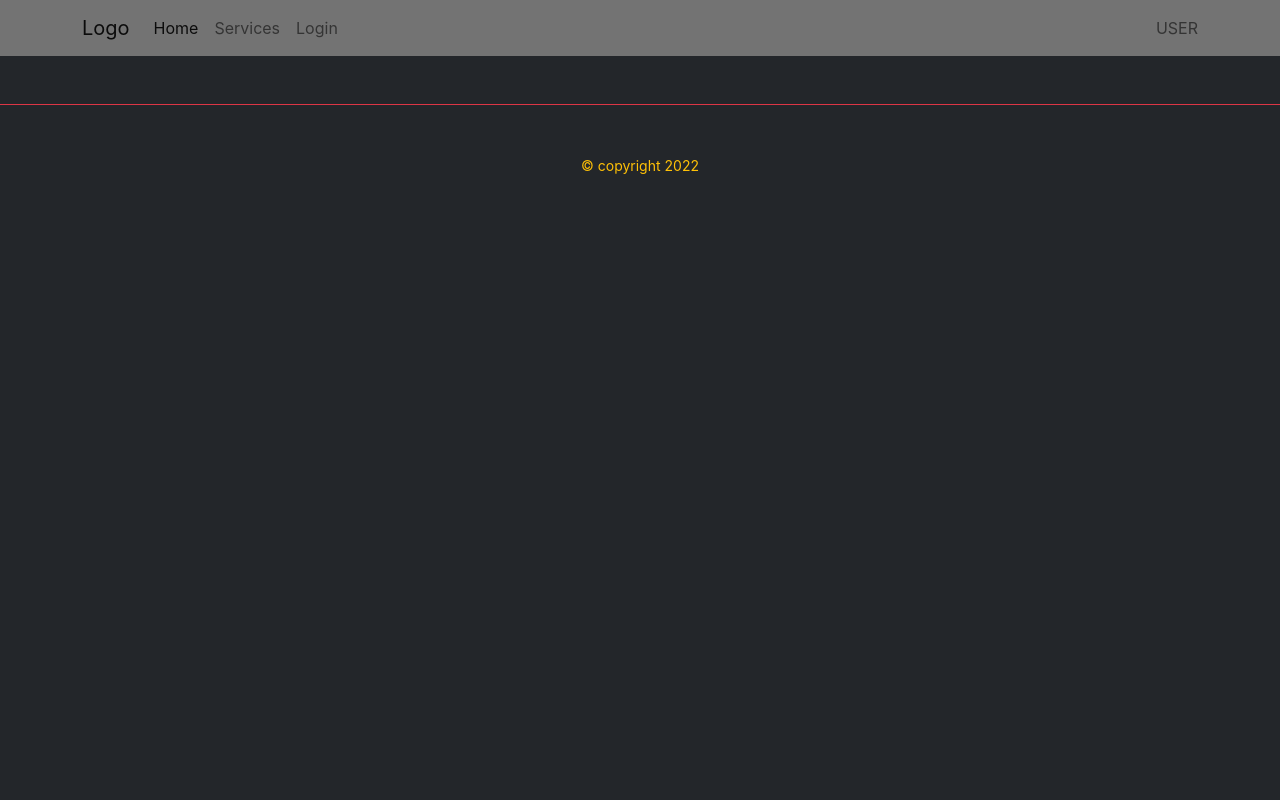
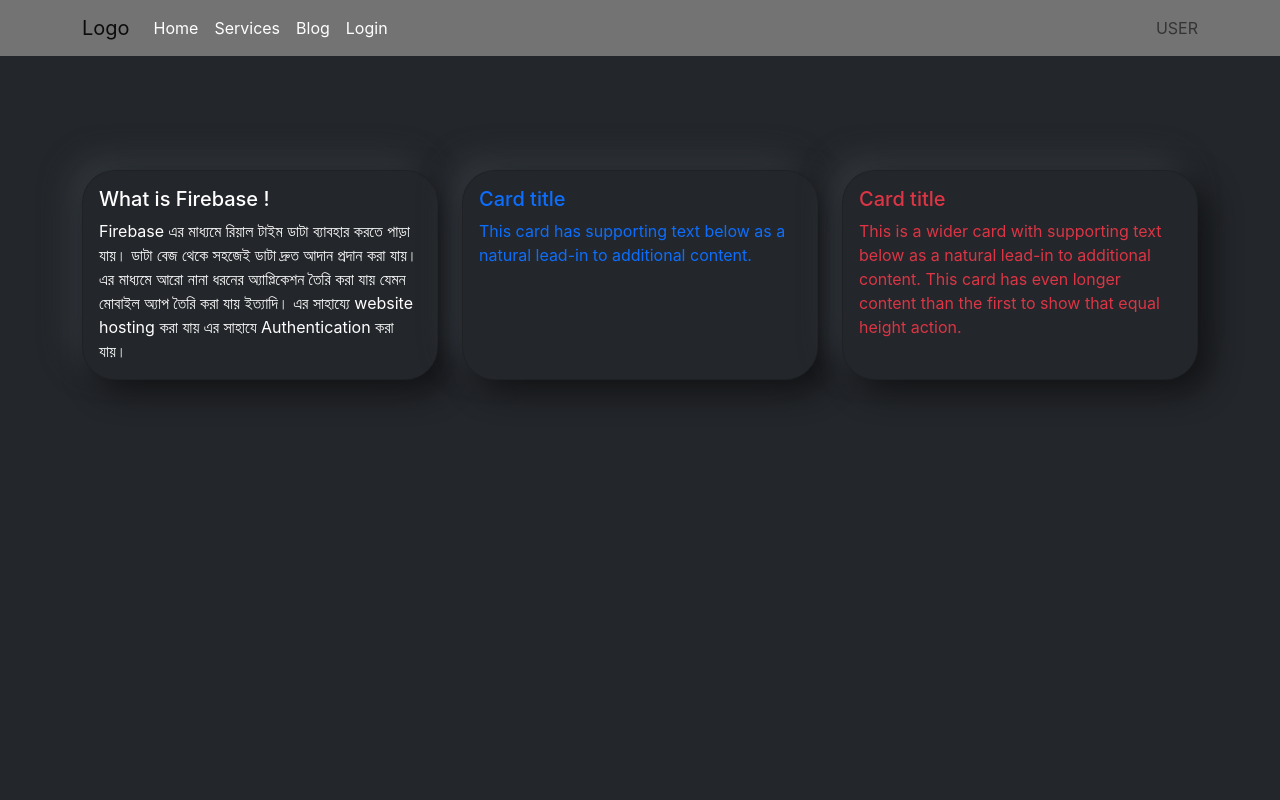
Before and after one commit to owakeelAhmmed/Assignment-10, a React (Create React App) app: page /blogs in a window 1280 px wide. Shown: the top 800 px of the page. Built offline with nearby package versions, Linux system fonts and the light colour scheme; no server answers.

Commit message:
Email Verification Done

```diff
--- a/src/App.js
+++ b/src/App.js
@@ -8,6 +8,7 @@
 import RequireAuth from './RequireAuth/RequireAuth';
 import Footer from './component/Footer/Footer';
 import Pricing from './component/Pricing/Pricing';
+import Blogs from './component/Blogs/Blogs';
 
 const App = () => {
   return (
@@ -22,6 +23,7 @@
             <Pricing />
           </RequireAuth>
         } />
+        <Route path="/blogs" element={ <Blogs/> } />
         <Route path="/login" element={ <Login/> }/>
       </Routes>
       <Footer/>
--- a/src/component/Blogs/Blogs.css
+++ b/src/component/Blogs/Blogs.css
@@ -0,0 +1,12 @@
+.card-container{
+    height: 100vh;
+}
+.cards-body{
+    margin-top: 90px;
+}
+.cards-container{
+    border-radius: 33px;
+    background: #23262A;
+    box-shadow:  11px 11px 30px #111214,
+                -11px -11px 30px #353a40;
+}
--- a/src/component/Blogs/Blogs.js
+++ b/src/component/Blogs/Blogs.js
@@ -1,10 +1,35 @@
 import React from 'react';
-
+import './Blogs.css'
 const Blogs = () => {
     return (
-        <div>
-
+        <div className=' card-container container'>
+             <div className=" cards-body row row-cols-1 row-cols-md-3 g-4">
+        <div className=" col">
+            <div className="card cards-container h-100">
+                <div className="card-body">
+                <h5 className="card-title text-white">What is Firebase !</h5>
+                <p className="card-text text-white">Firebase এর মাধ্যমে রিয়াল টাইম ডাটা ব্যাবহার  করতে পাড়া যায়।  ডাটা বেজ থেকে সহজেই ডাটা দ্রুত আদান প্রদান করা যায়। এর মাধ্যমে আরো নানা ধরনের অ্যাপ্লিকেশন তৈরি করা যায় যেমন মোবাইল অ্যাপ তৈরি করা যায় ইত্যাদি। এর সাহায্যে website hosting করা যায় এর সাহাযে Authentication করা যায়।</p>
+            </div>
+            </div>
         </div>
+        <div className="col">
+            <div className="card cards-container h-100">
+               <div className="card-body">
+                <h5 className="card-title text-primary">Card title</h5>
+                <p className="card-text text-primary">This card has supporting text below as a natural lead-in to additional content.</p>
+            </div>
+            </div>
+        </div>
+        <div className="col">
+            <div className="card cards-container h-100">
+                 <div className="card-body">
+                <h5 className="card-title text-danger">Card title</h5>
+                <p className="card-text text-danger">This is a wider card with supporting text below as a natural lead-in to additional content. This card has even longer content than the first to show that equal height action.</p>
+            </div>
+            </div>
+        </div>
+</div>
+       </div>
     );
 };
 
--- a/src/component/Home/Service/Service.js
+++ b/src/component/Home/Service/Service.js
@@ -13,10 +13,7 @@
             <div className="">
                     <h3 className="card-title fw-bold text-danger">{ name }</h3>
                 <p className=" text-white p-3">{ description }</p>
-                <Link className="nav-link btn btn-danger text-white ms-3 fs-5 fw-bold w-50 mb-5" to="/pricing">
-
-                    Buy Now
-                </Link>
+                <Link className="nav-link btn btn-danger text-white ms-3 fs-5 fw-bold w-50 mb-5" to="/pricing"> Buy Now</Link>
             </div>
 
         </div>
--- a/src/component/Login/Login.js
+++ b/src/component/Login/Login.js
@@ -1,18 +1,21 @@
-import React, { useState } from 'react';
-import { useCreateUserWithEmailAndPassword, useSignInWithEmailAndPassword } from 'react-firebase-hooks/auth';
+import React, { useRef, useState } from 'react';
+import { useCreateUserWithEmailAndPassword, useSignInWithEmailAndPassword, useSignInWithGoogle } from 'react-firebase-hooks/auth';
 import auth from '../../Firebase/Firebase.init';
 import { useAuthState } from 'react-firebase-hooks/auth';
 import { Navigate, useLocation, useNavigate } from 'react-router-dom';
-import { toast } from 'react-toastify';
-
+import { sendPasswordResetEmail } from 'firebase/auth';
+import { ToastContainer, toast } from 'react-toastify';
+import 'react-toastify/dist/ReactToastify.css';
 
 
 const Login = () => {
 
+    const [signInWithGoogle, user1, loading1, error1] = useSignInWithGoogle(auth, {useSendEmailVerification: true});
+    const emailRef = useRef('')
     const [login, setLogin] = useState(false);
     const [confirmError, setConfirmError] = useState('');
 
-
+console.log(confirmError);
 
 
     const [userInfo, setUserInfo] = useState({
@@ -48,14 +51,16 @@
         event.preventDefault();
 
 
+
         if (!login) {
 
-        if(userInfo.password !== userInfo.confirmPass)
-              {
-                setConfirmError("Password don't match");
+            if (userInfo.password !== userInfo.confirmPass){
+                setConfirmError("Password dont match");
+            } else {
+                setConfirmError("")
               }
 
-            setConfirmError("")
+
             createUserWithEmailAndPassword(userInfo.email, userInfo.password)
         }
         else {
@@ -71,7 +76,22 @@
         navigate(from, { replace: true });
     }
 
+// reset Password
+    const resetPassword = async () => {
+        const email = emailRef.current.value;
+        if (email) {
+            await sendPasswordResetEmail(email);
+            toast('Sent email');
+        }
+        else{
+            toast('please enter your email address');
+        }
+    }
+
+
     return (
+
+
         <div className="container">
             <div className="w-50 mx-auto mt-5">
                 <h1 className="text-danger">
@@ -82,7 +102,7 @@
                 <form onSubmit={handleSubmit}>
                 <div className="mb-3">
                     <label htmlFor="exampleInputEmail1" className="form-label">Email address</label>
-                    <input onBlur={(event)=>handleFormInput(event)} type="text" name ="email" className="form-control" id="exampleInputEmail1" aria-describedby="emailHelp"/>
+                    <input onBlur={(event)=>handleFormInput(event)} ref={emailRef} type="text" name ="email" className="form-control" id="exampleInputEmail1" aria-describedby="emailHelp"/>
                     <div id="emailHelp" className="form-text">We'll never share your email with anyone else.</div>
                 </div>
 
@@ -99,7 +119,7 @@
                 }
                     <p className="text-danger">{confirmError}</p>
                        {
-                        createError && <p className="text-danger">{toast(confirmError?.message)}</p>
+                        createError && <p className="text-danger">{(confirmError.message)}</p>
                        }
                     {
                         createUser && <p className="text-success">User creat successfully</p>
@@ -111,9 +131,13 @@
                         <input onBlur={(event)=>handleFormInput(event)} type="checkbox" className="form-check-input" id="exampleCheck1" onChange={() => setLogin(!login)} />
                         <label className="form-check-label text-white" htmlFor="exampleCheck1">Check me out</label>
                     </div>
+                    <p className="text-danger">Forget Password? <button className='btn btn-link text-primary pe-auto
+                        text-decoration-none' onClick={resetPassword}>Reset Password</button> </p>
 
-                <button type="submit" className="btn btn-primary">{login ? 'Login' : 'Register'}</button>
-
+                    <button type="submit" className="btn btn-primary">{login ? 'Login' : 'Register'}</button>
+                    <br />
+                <button onClick={()=> signInWithGoogle()} type="submit" className="btn btn-primary mt-3">Google Sing In</button>
+                 <ToastContainer/>
                 </form>
             </div>
             </div>
--- a/src/component/Navbar/Navbar.js
+++ b/src/component/Navbar/Navbar.js
@@ -18,13 +18,17 @@
           <div className="collapse navbar-collapse" id="navbarText">
             <ul className="navbar-nav me-auto mb-2 mb-lg-0">
               <li className="nav-item">
-                <Link className="nav-link active" aria-current="page" to="/">Home</Link>
+                <Link className="nav-link active text-white" aria-current="page" to="/">Home</Link>
               </li>
               <li className="nav-item">
-                <Link className="nav-link" to="/services">Services</Link>
+                <Link className="nav-link active text-white" to="/services">Services</Link>
               </li>
               <li className="nav-item">
-                <Link className="nav-link" to="/login">Login</Link>
+                <Link className="nav-link active text-white" to="/blogs">Blog</Link>
+              </li>
+
+              <li className="nav-item">
+                <Link className="nav-link active text-white" to="/login">Login</Link>
               </li>
             </ul>
             <span className="navbar-text">
```
Also changed, not shown: src/hooks/useFirebase.js (+19 -18 lines).
